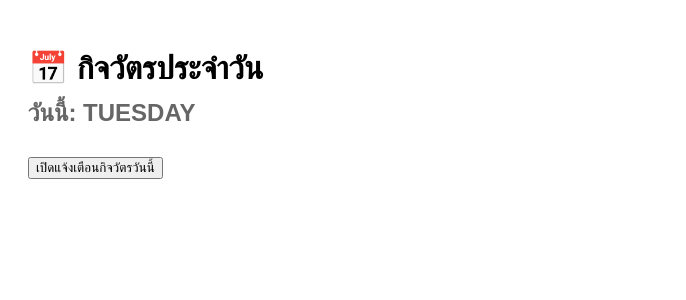
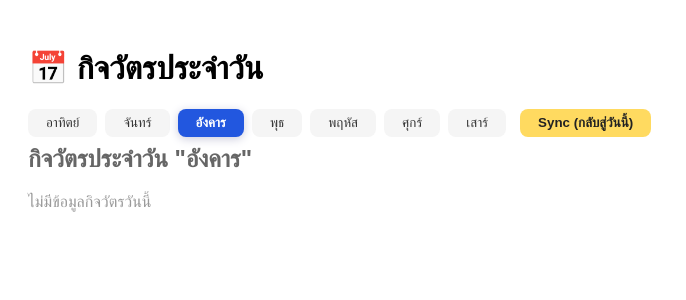
Before and after one commit to Jeffy2600II/RoutineOS, a Next.js app: page / in a window 1280 px wide. Shown: the top 300 px of the page, without its empty margins (0-686 px from the left). Built offline with nearby package versions, Linux system fonts and the light colour scheme.

Commit message:
update page.js

```diff
--- a/app/page.js
+++ b/app/page.js
@@ -1,7 +1,7 @@
 "use client";
 import { useEffect, useState } from "react";
 
-// ดึงข้อมูลผ่าน API
+// ดึงข้อมูลจาก API
 async function fetchSchedule() {
   const res = await fetch("/api/schedule");
   return res.json();
@@ -9,87 +9,93 @@ async function fetchSchedule() {
 
 export default function Home() {
   const [schedule, setSchedule] = useState({});
-  const [notificationEnabled, setNotificationEnabled] = useState(false);
+  const days = [
+    { key: "sunday", label: "อาทิตย์" },
+    { key: "monday", label: "จันทร์" },
+    { key: "tuesday", label: "อังคาร" },
+    { key: "wednesday", label: "พุธ" },
+    { key: "thursday", label: "พฤหัส" },
+    { key: "friday", label: "ศุกร์" },
+    { key: "saturday", label: "เสาร์" },
+  ];
+  const todayIndex = new Date().getDay();
+  const [selectedDayIndex, setSelectedDayIndex] = useState(todayIndex);
 
-  // ดึงข้อมูลกิจวัตร
+  // ดึงข้อมูลกิจวัตรล่าสุด (auto sync)
   useEffect(() => {
     fetchSchedule().then(setSchedule);
   }, []);
 
-  const days = ["sunday", "monday", "tuesday", "wednesday", "thursday", "friday", "saturday"];
-  const todayIndex = new Date().getDay();
-  const today = days[todayIndex];
-  const tasks = schedule[today] || [];
+  // เลือกวันในตารางเพื่อดูรายละเอียด
+  function handleSelectDay(idx) {
+    setSelectedDayIndex(idx);
+  }
 
-  // แจ้งเตือนกิจวัตรเมื่อถึงเวลาเริ่มต้น
+  // ปุ่ม sync: กลับสู่วันนี้
+  function handleSyncToday() {
+    setSelectedDayIndex(todayIndex);
+  }
+
+  // auto sync เมื่อวันเปลี่ยน
   useEffect(() => {
-    if (!notificationEnabled || tasks.length === 0) return;
+    const interval = setInterval(() => {
+      const nowDayIdx = new Date().getDay();
+      if (nowDayIdx !== selectedDayIndex) {
+        setSelectedDayIndex(nowDayIdx);
+      }
+    }, 1000 * 60 * 1); // check ทุก 1 นาที
+    return () => clearInterval(interval);
+  }, [selectedDayIndex]);
 
-    const notificationTimers = [];
-
-    tasks.forEach((t, i) => {
-      // คำนวณเวลาเริ่มต้น
-      const [h, m] = t.start.split(":").map(Number);
-      const now = new Date();
-      const taskTime = new Date(
-        now.getFullYear(),
-        now.getMonth(),
-        now.getDate(),
-        h,
-        m,
-        0,
-        0,
-      );
-      const msUntilTask = taskTime.getTime() - now.getTime();
-
-      // ตั้งเวลานับถอยหลังเฉพาะกิจวัตรที่ยังไม่เลยไปแล้ว
-      if (msUntilTask > 0) {
-        const timer = setTimeout(() => {
-          if (window.Notification && Notification.permission === "granted") {
-            new window.Notification("ถึงเวลาเริ่มกิจวัตร!", {
-              body: `${t.start} - ${t.task}`,
-              icon: "/icon-192.png"
-            });
-          }
-        }, msUntilTask);
-        notificationTimers.push(timer);
-      }
-    });
-
-    // เคลียร์ timer เมื่อหยุดแจ้งเตือนหรือเปลี่ยนวัน
-    return () => {
-      notificationTimers.forEach(clearTimeout);
-    };
-  }, [notificationEnabled, tasks]);
-
-  // ขอสิทธิ์แจ้งเตือน
-  function enableNotification() {
-    if ("Notification" in window) {
-      Notification.requestPermission().then(result => {
-        if (result === "granted") {
-          setNotificationEnabled(true);
-        }
-      });
-    } else {
-      alert("เบราว์เซอร์ไม่รองรับการแจ้งเตือน");
-    }
-  }
+  const selectedDay = days[selectedDayIndex] || days[todayIndex];
+  const selectedTasks = schedule[selectedDay.key] || [];
 
   return (
     <>
       <h1>📅 กิจวัตรประจำวัน</h1>
+      <div style={{ display: "flex", gap: 8, flexWrap: "wrap", marginBottom: 18 }}>
+        {days.map((d, idx) => (
+          <button
+            key={d.key}
+            onClick={() => handleSelectDay(idx)}
+            style={{
+              background: idx === selectedDayIndex ? "#2257df" : "#f5f5f5",
+              color: idx === selectedDayIndex ? "#fff" : "#333",
+              padding: "6px 18px",
+              borderRadius: 8,
+              border: "none",
+              fontWeight: idx === selectedDayIndex ? "bold" : "normal",
+              cursor: "pointer",
+              boxShadow: idx === selectedDayIndex ? "0 2px 10px #ccd" : "none"
+            }}
+          >
+            {d.label}
+          </button>
+        ))}
+        <button
+          onClick={handleSyncToday}
+          style={{
+            background: "#ffda60",
+            color: "#222",
+            padding: "6px 18px",
+            borderRadius: 8,
+            border: "none",
+            marginLeft: 6,
+            fontWeight: "bold",
+            cursor: "pointer"
+          }}
+        >
+          Sync (กลับสู่วันนี้)
+        </button>
+      </div>
       <h2 style={{ marginTop: "-10px", color: "#666" }}>
-        วันนี้: {today.toUpperCase()}
+        กิจวัตรประจำวัน "{selectedDay.label}"
       </h2>
-      <button
-        style={{ marginTop: 10, marginBottom: 15 }}
-        onClick={enableNotification}
-        disabled={notificationEnabled}
-      >
-        {notificationEnabled ? "เปิดใช้งานแจ้งเตือนแล้ว" : "เปิดแจ้งเตือนกิจวัตรวันนี้"}
-      </button>
-      <div style={{ marginTop: "20px" }}>
-        {tasks.map((t, i) => (
+      <div style={{ marginTop: "18px" }}>
+        {selectedTasks.length === 0 ? (
+          <div style={{ color: "#999" }}>ไม่มีข้อมูลกิจวัตรวันนี้</div>
+        ) : (
+          selectedTasks.map((t, i) => (
             <div
               key={i}
               style={{
@@ -105,7 +111,8 @@ export default function Home() {
               <div style={{ fontWeight: "bold", minWidth: 85 }}>{t.start} – {t.end}</div>
               <div>{t.task}</div>
             </div>
-        ))}
+          ))
+        )}
       </div>
     </>
   );
```
Lines whose indentation alone changed are shown as unchanged.
